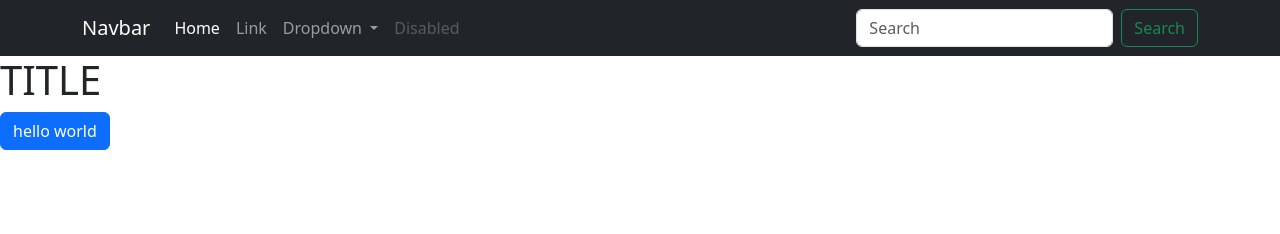
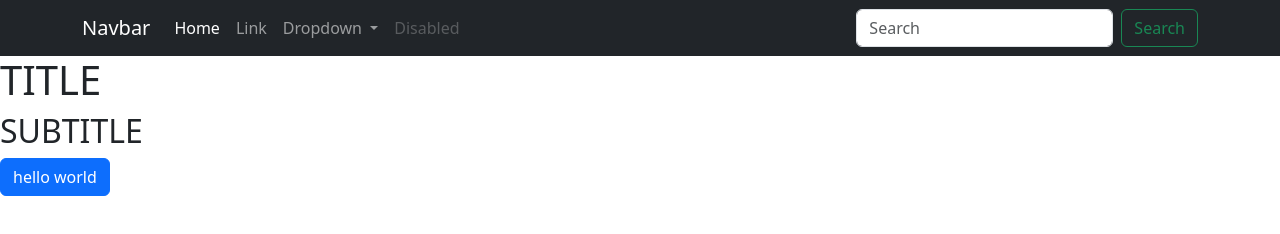
Before and after one commit to JoanGuitartRoca/concepts, a website: page index.html in a window 1280 px wide. Drawn offline with nearby package versions, Linux system fonts and the light colour scheme.

Commit message:
subtitle

```diff
--- a/index.html
+++ b/index.html
@@ -46,6 +46,7 @@
         </div>
       </nav>
       <h1>TITLE</h1>
+      <h2>SUBTITLE</h2>
       <button type="button" class="btn btn-primary">hello world</button>
 
     <script src="/main.js"></script>
```
